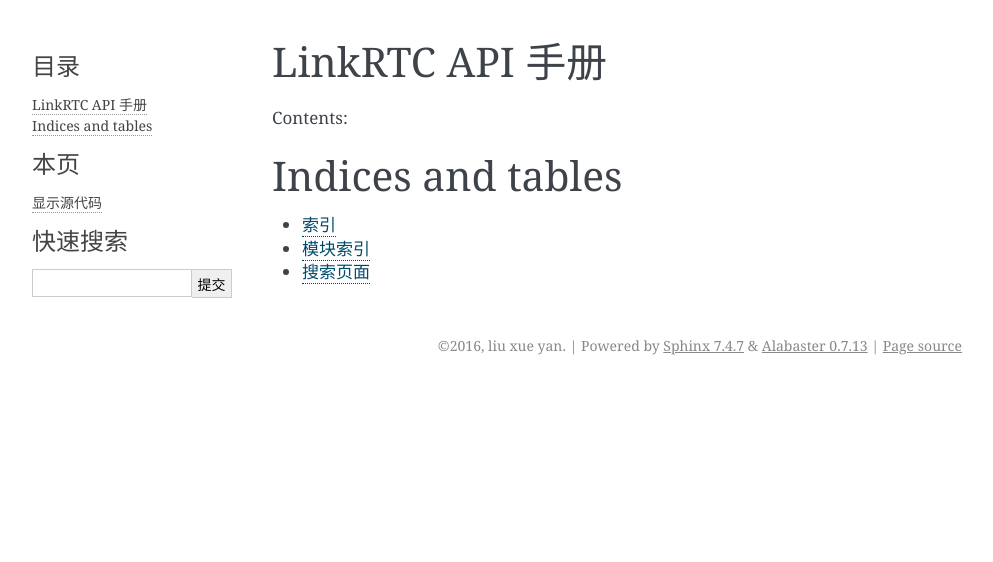
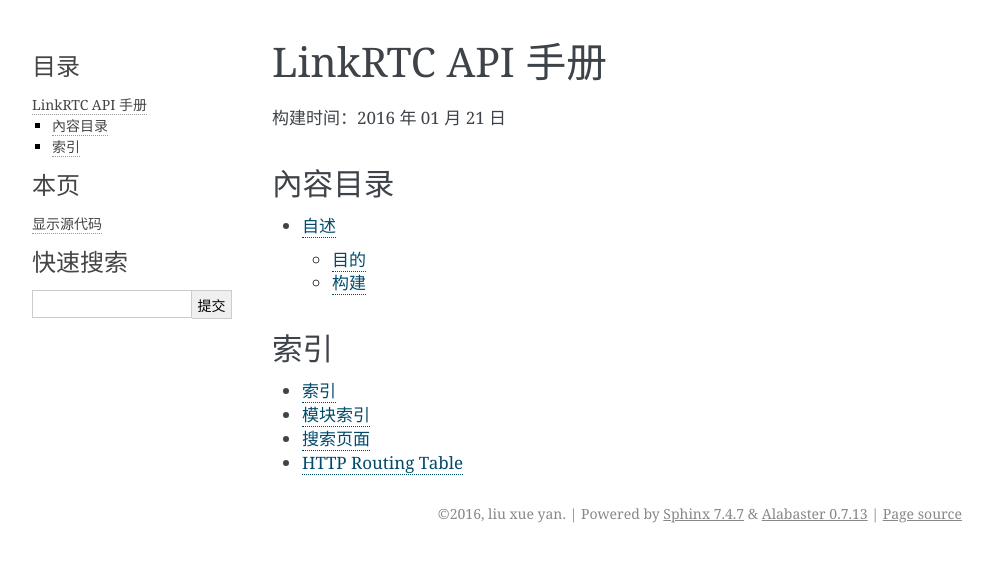
Before and after one commit to linkrtc/api_manual_zh, a Sphinx documentation site: the page built from docs/index.rst, in a window 1280 px wide. Shown: the top 562 px of the page, without its empty margins (148-1141 px from the left). Built offline with Sphinx 7.4.7, drawn with Linux system fonts in a browser that asks for light colours.

Commit message:
startup the documentation

```diff
--- a/docs/conf.py
+++ b/docs/conf.py
@@ -382,11 +382,11 @@ source_suffix = ['.rst', '.md']
 # sphinxcontrib.httpdomain — Documenting RESTful HTTP APIs Additional Configuration
 extensions.append('sphinxcontrib.httpdomain')
 from sphinx.domains.std import StandardDomain
-http_index_shortname = 'api'
-http_index_localname = "HTTP 路由表"
+http_index_shortname = u'api'
+http_index_localname = u'HTTP 路由表'
 def setup(app):
-    StandardDomain.initial_data['labels']['routingtable'] = ('http-routingtable', '', 'HTTP 路由表')
-    StandardDomain.initial_data['anonlabels']['routingtable'] = ('http-routingtable', '')
+    StandardDomain.initial_data['labels']['routingtable'] = ('http-routingtable', '', u'HTTP 路由表')
+    StandardDomain.initial_data['anonlabels']['routingtable'] = ('http-routingtable', u'')
 
 # seqdiag
 extensions.append('sphinxcontrib.seqdiag')
--- a/docs/index.rst
+++ b/docs/index.rst
@@ -6,16 +6,22 @@
 LinkRTC API 手册
 ==================================================
 
-Contents:
+构建时间：|today|
+
+內容目录
+---------
 
 .. toctree::
    :maxdepth: 2
 
+   自述 <readme>
 
 
-Indices and tables
-==================
+
+索引
+-----
 
 * :ref:`genindex`
 * :ref:`modindex`
 * :ref:`search`
+* :ref:`routingtable`
--- /dev/null
+++ b/docs/readme.rst
@@ -0,0 +1 @@
+.. include:: ../README.rst
```
Also changed, not shown: README.rst (+19 -0 lines).
